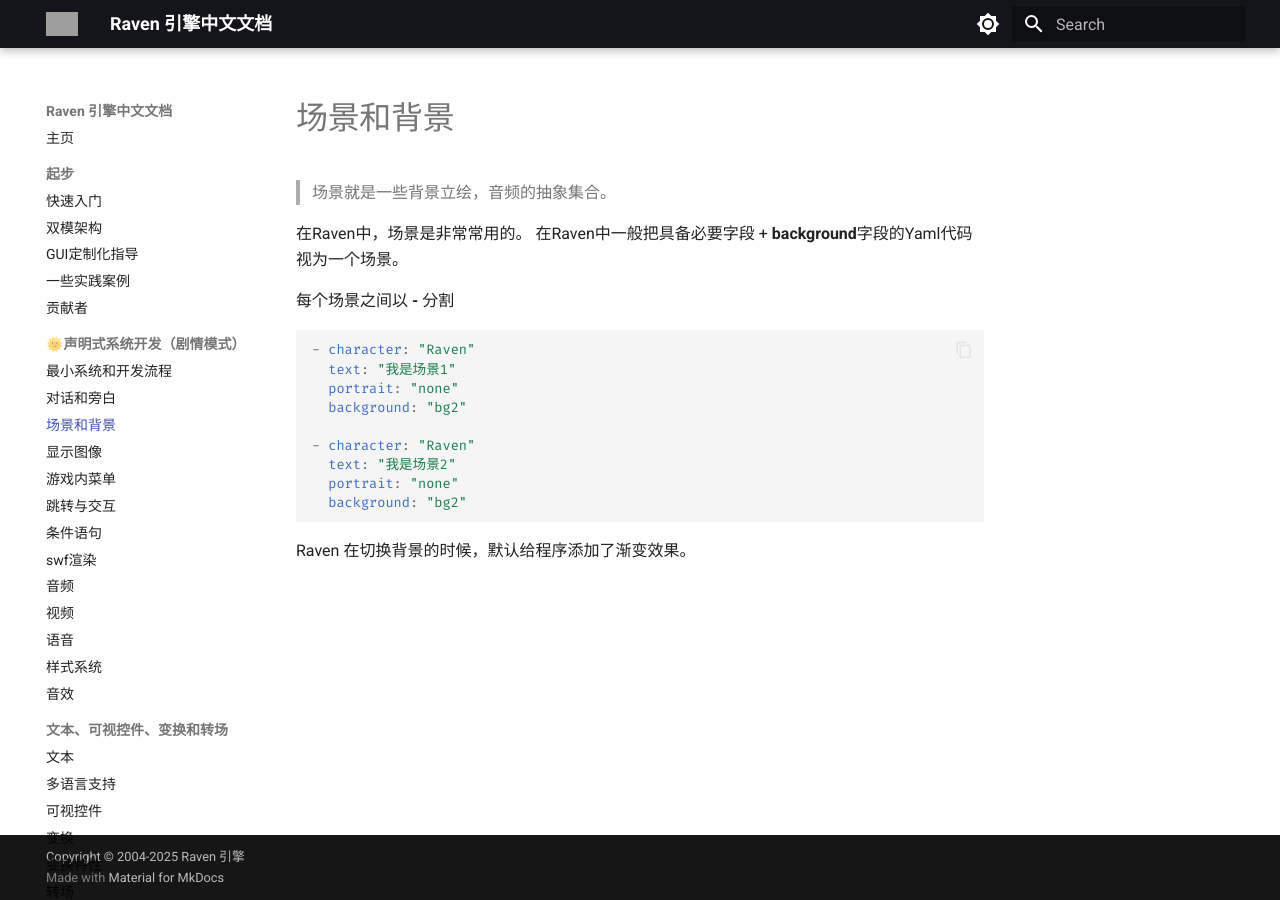
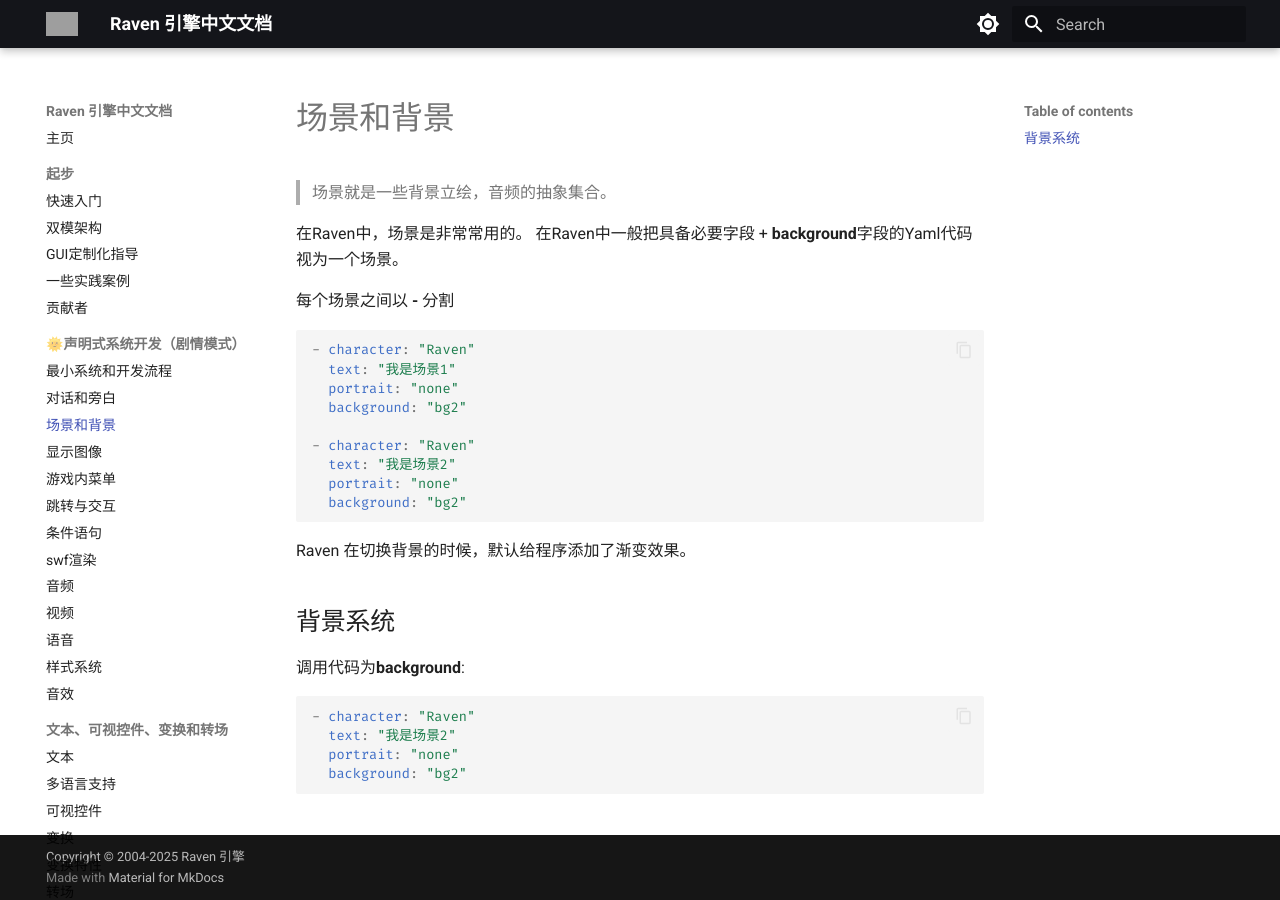
Before and after one commit to E72UJ/doc.raven.rs, an MkDocs documentation site: the page built from docs/background.md, in a window 1280 px wide. Built offline with MkDocs 1.6.1 and Material for MkDocs 9.7.7, drawn with Linux system fonts in a browser that asks for light colours; grey boxes are pictures that could not be loaded.

Commit message:
更新背景
更新背景

````diff
--- a/docs/background.md
+++ b/docs/background.md
@@ -17,3 +17,12 @@
   background: "bg2"
 ```
 Raven 在切换背景的时候，默认给程序添加了渐变效果。
+
+## 背景系统
+调用代码为**background**:
+```yaml
+- character: "Raven"
+  text: "我是场景2"
+  portrait: "none"
+  background: "bg2"
+```
````
